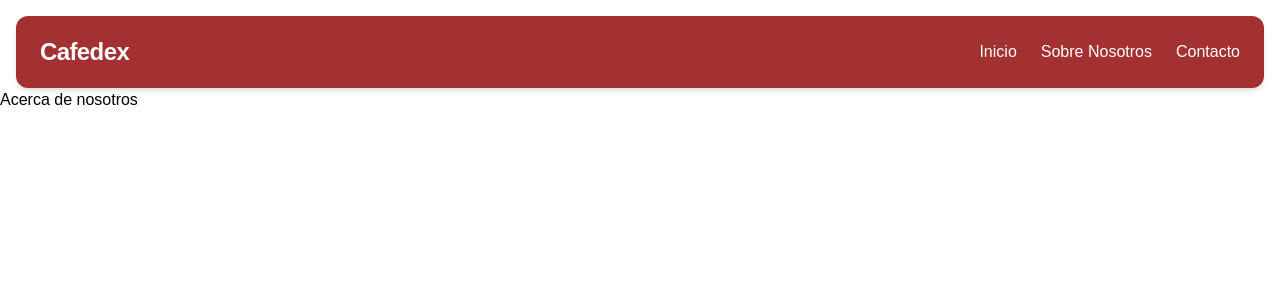
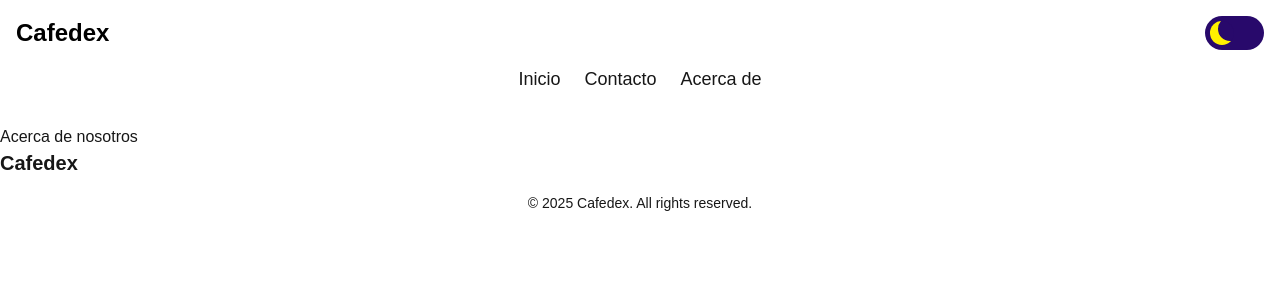
Before and after one commit to bizarrechimp/cafedex, a Next.js app: page /about in a window 1280 px wide. Shown: the top 300 px of the page. Built offline with nearby package versions, Linux system fonts and the light colour scheme.

Commit message:
He modificado el header, footer y he incluido light/dark mode para la pagina

```diff
--- a/package.json
+++ b/package.json
@@ -9,9 +9,12 @@
     "lint": "next lint"
   },
   "dependencies": {
+    "@fortawesome/fontawesome-free": "^6.7.2",
+    "lucide-react": "^0.487.0",
     "next": "^15.2.4",
     "react": "^19.1.0",
-    "react-dom": "^19.1.0"
+    "react-dom": "^19.1.0",
+    "styled-components": "^6.1.17"
   },
   "devDependencies": {
     "@eslint/eslintrc": "^3",
--- a/src/app/globals.css
+++ b/src/app/globals.css
@@ -4,29 +4,99 @@
 @tailwind base;
 @tailwind components;
 @tailwind utilities;
+@import "~@fortawesome/fontawesome-free/css/all.min.css";
 
+/* Definir las variables de colores globales */
 :root {
-  --background: #ffffff;
-  --foreground: #171717;
+  --background-light: #ffffff;  /* Blanco para el modo claro */
+  --background-dark: #121212;   /* Fondo oscuro para el modo oscuro */
+  --foreground-light: #171717;  /* Texto oscuro en modo claro */
+  --foreground-dark: #ffffff;   /* Texto claro en modo oscuro */
 }
 
-:root {
-  --color-background: var(--background);
-  --color-foreground: var(--foreground);
-  --font-sans: var(--font-geist-sans);
-  --font-mono: var(--font-geist-mono);
-}
-
-@media (prefers-color-scheme: dark) {
-  :root {
-    --background: #0a0a0a;
-    --foreground: #ededed;
-  }
-}
-
-/* src/app/globals.css */
+/* Estilos generales del body */
 body {
+  background-color: var(--background-light); /* Blanco por defecto */
+  color: var(--foreground-light); /* Texto oscuro por defecto */
   font-family: Arial, sans-serif;
   margin: 0;
   padding: 0;
+  transition: background-color 0.3s ease, color 0.3s ease; /* Para animaciones suaves de cambios de tema */
 }
+
+/* Cuando el modo oscuro está activo, agregamos la clase .dark al body */
+body.dark {
+  background-color: var(--background-dark); /* Fondo oscuro en modo oscuro */
+  color: var(--foreground-dark); /* Texto claro en modo oscuro */
+}
+
+/* Estilos específicos para el header */
+.header {
+  background-color: var(--color-background);  /* Utiliza las variables de color */
+  padding: 1rem;
+  transition: background-color 0.3s ease; /* Transición suave para el cambio de tema */
+}
+
+/* Estilos de los enlaces dentro del header */
+.header-logo {
+  font-size: 1.5rem;
+  font-weight: 600;
+  color: var(--color-foreground); /* Usando variable global */
+  transition: color 0.3s ease;
+}
+
+/* Estilos del botón del header */
+.header-btn {
+  padding: 0.5rem;
+  border-radius: 0.375rem;
+  color: var(--color-foreground);  /* Usando variable global */
+  transition: color 0.3s ease;
+}
+
+/* Menu de hamburguesa en móviles */
+.hamburger-menu {
+  background-color: rgba(0, 0, 0, 0.8); /* Fondo oscuro con opacidad */
+  color: white;
+  padding: 1rem;
+  display: flex;
+  flex-direction: column;
+  gap: 1rem;
+  z-index: 40;
+  border-radius: 0.5rem;
+  backdrop-filter: blur(5px);
+}
+
+/* Estilo de los elementos del menú */
+.menu-list {
+  display: flex;
+  justify-content: center;
+  gap: 1.5rem;
+  font-size: 1.125rem;
+  font-weight: 500;
+}
+
+.menu-list-mobile {
+  display: flex;
+  flex-direction: column;
+  align-items: center;
+  gap: 1rem;
+  font-size: 1.125rem;
+  font-weight: 500;
+}
+
+/* Media Queries y clases de visibilidad para responsive */
+.md\:hidden {
+  display: none;
+}
+
+.md\:block {
+  display: block;
+}
+
+.hidden {
+  display: none;
+}
+
+.visible {
+  display: block;
+}
--- a/src/app/layout.tsx
+++ b/src/app/layout.tsx
@@ -2,7 +2,9 @@
 
 import { ReactNode } from 'react';
 import Header from '../components/Header';  // Asegúrate de que la ruta es correcta
+import Footer from "../components/Footer"; // Import the Footer component
 import './globals.css';
+
 
 export default function RootLayout({ children }: { children: ReactNode }) {
   return (
@@ -11,6 +13,7 @@ export default function RootLayout({ children }: { children: ReactNode }) {
       <body>
         <Header />
         {children}
+        <Footer /> {/* The footer at the bottom */}
       </body>
     </html>
   );
--- a/src/components/Footer.tsx
+++ b/src/components/Footer.tsx
@@ -0,0 +1,45 @@
+// src/components/Footer.tsx
+"use client"; // Mark the component as client-side only
+import Link from "next/link"; // For navigation links
+
+const Footer = () => {
+  return (
+<footer className="bg-[var(--primary-color)] text-[var(--secondary-color)]">
+<div className="container mx-auto flex flex-col md:flex-row justify-between items-center">
+        {/* Brand or Logo Section */}
+        <div className="mb-4 md:mb-0">
+          <h1 className="text-xl font-semibold">Cafedex</h1>
+        </div>
+
+        {/* Social Media Icons */}
+        <div className="flex space-x-4">
+          <a
+            href="https://github.com/bizarrechimp"
+            target="_blank"
+            rel="noopener noreferrer"
+            className="hover:text-gray-400"
+            aria-label="Visit GitHub profile"
+          >
+            <i className="fab fa-github"></i> {/* GitHub Icon */}
+          </a>
+          <a
+            href="https://twitter.com/bizarrechimp1"
+            target="_blank"
+            rel="noopener noreferrer"
+            className="hover:text-gray-400"
+            aria-label="Visit Twitter profile"
+          >
+            <i className="fab fa-twitter"></i> {/* Twitter Icon */}
+          </a>
+        </div>
+      </div>
+
+      {/* Copyright Section */}
+      <div className="text-center mt-4 text-sm">
+        <p>© 2025 Cafedex. All rights reserved.</p>
+      </div>
+    </footer>
+  );
+};
+
+export default Footer;
--- a/src/components/Header.tsx
+++ b/src/components/Header.tsx
@@ -1,52 +1,76 @@
 "use client";
 
-import Link from 'next/link';
-import { use, useState } from 'react';
+import { useState, useEffect } from "react";
+import Link from "next/link";
+import { Menu, X } from "lucide-react"; // iconos modernos
+import Switch from './Switch'; // Importa el nuevo Switch
 
 const Header = () => {
-  const [isMenuOpen, setIsMenuOpen] = useState(false);
+  const [isMenuOpen, setIsMenuOpen] = useState(false); // Estado del menú
+  const [isDarkMode, setIsDarkMode] = useState(false); // Estado del modo oscuro
 
+
+ // Cargar el modo oscuro desde localStorage si está almacenado
+ useEffect(() => {
+  const savedMode = localStorage.getItem('darkMode');
+  if (savedMode === 'true') {
+    setIsDarkMode(true);
+    document.body.classList.add('dark');
+  }
+}, []);
+
+  // Cambiar entre el modo claro y oscuro
+  const toggleDarkMode = (isChecked: boolean) => {
+    setIsDarkMode(isChecked);
+    if (isChecked) {
+      document.body.classList.add('dark');
+      localStorage.setItem('darkMode', 'true');
+    } else {
+      document.body.classList.remove('dark');
+      localStorage.setItem('darkMode', 'false');
+    }
+  };
+
+  // Alternar el menú móvil
   const toggleMenu = () => setIsMenuOpen(!isMenuOpen);
 
   return (
-    <header className="bg-red-800 rounded-xl shadow-md backdrop-blur-md bg-opacity-90 px-6 py-5 mx-4 mt-4">
-      <div className="max-w-screen-xl mx-auto flex justify-between items-center">
-        <h1 className="text-white text-2xl font-bold tracking-tight">Cafedex</h1>
+    <header className="bg-white dark:bg-gray-900 p-4">
+      <div className="container mx-auto flex justify-between items-center">
+        {/* Logo */}
+        <h1 className="text-black dark:text-white text-2xl font-semibold">Cafedex</h1>
 
-        {/* Menú para pantallas grandes */}
-        <nav className="hidden md:flex space-x-6">
-          <Link href="/" className="text-white hover:text-rose-200 transition-colors duration-300">Inicio</Link>
-          <Link href="/about" className="text-white hover:text-rose-200 transition-colors duration-300">Sobre Nosotros</Link>
-          <Link href="/contact" className="text-white hover:text-rose-200 transition-colors duration-300">Contacto</Link>
-        </nav>
+        {/* Botón para cambiar el modo */}
+        <Switch isDarkMode={isDarkMode} onToggle={toggleDarkMode} />
+      </div>
 
-        {/* Botón de menú para pantallas móviles */}
-        <button
-          className="md:hidden text-white focus:outline-none"
-          onClick={toggleMenu}
-          aria-label="Toggle menu"
-        >
-          <svg className="w-6 h-6" fill="none" stroke="currentColor" strokeWidth={2} viewBox="0 0 24 24">
-            <path strokeLinecap="round" strokeLinejoin="round" d="M4 6h16M4 12h16M4 18h16" />
-          </svg>
+      {/* Icono hamburguesa para móviles */}
+      <div className="md:hidden">
+        <button onClick={toggleMenu} aria-label="Toggle menu">
+          {isMenuOpen ? <X size={28} /> : <Menu size={28} />}
         </button>
       </div>
 
-      {/* Menú desplegable para pantallas pequeñas */}
+      {/* Menú de escritorio (para pantallas grandes) */}
+     <header className="header">
+  <nav className="nav">
+    <ul className="menu-list">
+      <li><a href="/">Inicio</a></li>
+      <li><a href="/contacto">Contacto</a></li>
+      <li><a href="/acerca">Acerca de</a></li>
+    </ul>
+  </nav>
+</header>
+
+      {/* Menú móvil (desplegable) */}
       {isMenuOpen && (
-        <nav className="md:hidden bg-red-800 rounded-md mt-3 px-4 py-3 transition-all ease-in-out duration-300">
-          <ul className="space-y-3">
-            <li>
-              <Link href="/" className="text-white block hover:text-rose-200 transition-colors">Inicio</Link>
-            </li>
-            <li>
-              <Link href="/about" className="text-white block hover:text-rose-200 transition-colors">Sobre Nosotros</Link>
-            </li>
-            <li>
-              <Link href="/contact" className="text-white block hover:text-rose-200 transition-colors">Contacto</Link>
-            </li>
+        <div className="md:hidden absolute top-20 left-0 w-full bg-black/80 text-white px-6 py-4 space-y-4 z-40 rounded-b-2xl backdrop-blur">
+          <ul className="flex flex-col gap-4 text-lg font-medium">
+            <li><Link href="/" onClick={toggleMenu}>Inicio</Link></li>
+            <li><Link href="/about" onClick={toggleMenu}>Sobre Nosotros</Link></li>
+            <li><Link href="/contact" onClick={toggleMenu}>Contacto</Link></li>
           </ul>
-        </nav>
+        </div>
       )}
     </header>
   );
--- /dev/null
+++ b/src/components/switch.tsx
@@ -0,0 +1,76 @@
+import React from 'react';
+import styled from 'styled-components';
+
+interface SwitchProps {
+  isDarkMode: boolean;
+  onToggle: (isChecked: boolean) => void;
+}
+
+const Switch: React.FC<SwitchProps> = ({ isDarkMode, onToggle }) => {
+  return (
+    <StyledWrapper>
+      <label className="switch">
+        <input
+          type="checkbox"
+          checked={isDarkMode} // Establece el estado inicial del checkbox
+          onChange={(e) => onToggle(e.target.checked)} // Llama a la función onToggle cuando cambia
+        />
+        <span className="slider" />
+      </label>
+    </StyledWrapper>
+  );
+}
+
+const StyledWrapper = styled.div`
+  /* El contenedor del switch */
+  .switch {
+    font-size: 17px;
+    position: relative;
+    display: inline-block;
+    width: 3.5em;
+    height: 2em;
+  }
+
+  .switch input {
+    opacity: 0;
+    width: 0;
+    height: 0;
+  }
+
+  .slider {
+    --background: #28096b;
+    position: absolute;
+    cursor: pointer;
+    top: 0;
+    left: 0;
+    right: 0;
+    bottom: 0;
+    background-color: var(--background);
+    transition: .5s;
+    border-radius: 30px;
+  }
+
+  .slider:before {
+    position: absolute;
+    content: "";
+    height: 1.4em;
+    width: 1.4em;
+    border-radius: 50%;
+    left: 10%;
+    bottom: 15%;
+    box-shadow: inset 8px -4px 0px 0px #fff000;
+    background: var(--background);
+    transition: .5s;
+  }
+
+  input:checked + .slider {
+    background-color: #522ba7;
+  }
+
+  input:checked + .slider:before {
+    transform: translateX(100%);
+    box-shadow: inset 15px -4px 0px 15px #fff000;
+  }
+`;
+
+export default Switch;
--- a/tailwind.config.js
+++ b/tailwind.config.js
@@ -3,8 +3,11 @@ module.exports = {
   content: [
     "./src/**/*.{js,ts,jsx,tsx}", // Asegúrate de incluir todas las carpetas necesarias
   ],
-  theme: {
-    extend: {},
-  },
-  plugins: [],
-};
+    darkMode: 'class',  // Habilita el cambio basado en clase
+    theme: {
+      extend: {
+        // Si deseas personalizar colores, fuentes, etc., puedes hacerlo aquí
+      },
+    },
+    plugins: [],
+  }
--- a/tsconfig.json
+++ b/tsconfig.json
@@ -5,7 +5,7 @@
       "dom",
       "esnext"
     ],
-    "jsx": "preserve",
+    "jsx": "react-jsx",
     "module": "esnext",
     "moduleResolution": "node",
     "strict": true,
```
Also changed, not shown: 1 other file (tests, documents, lock files or other folders).
